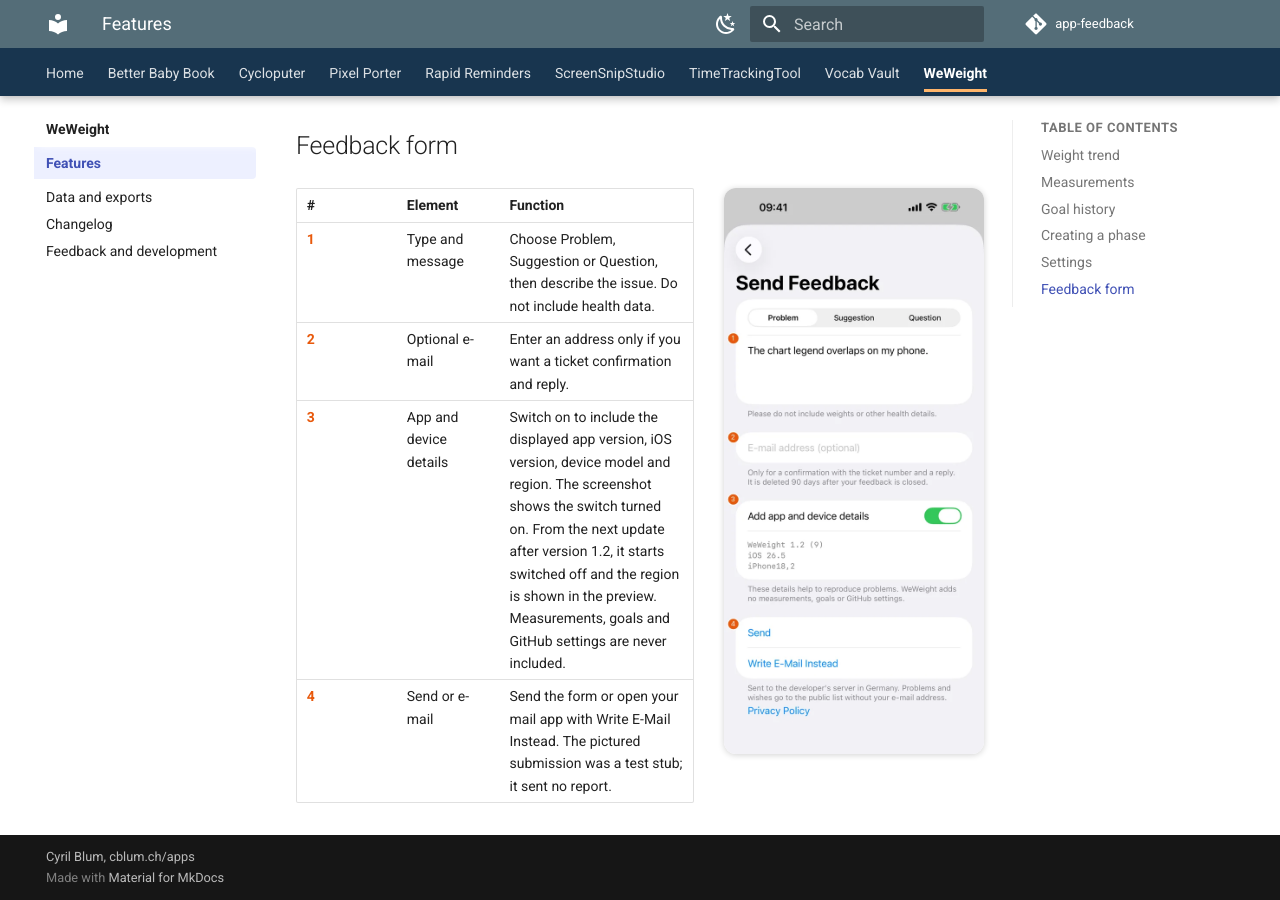
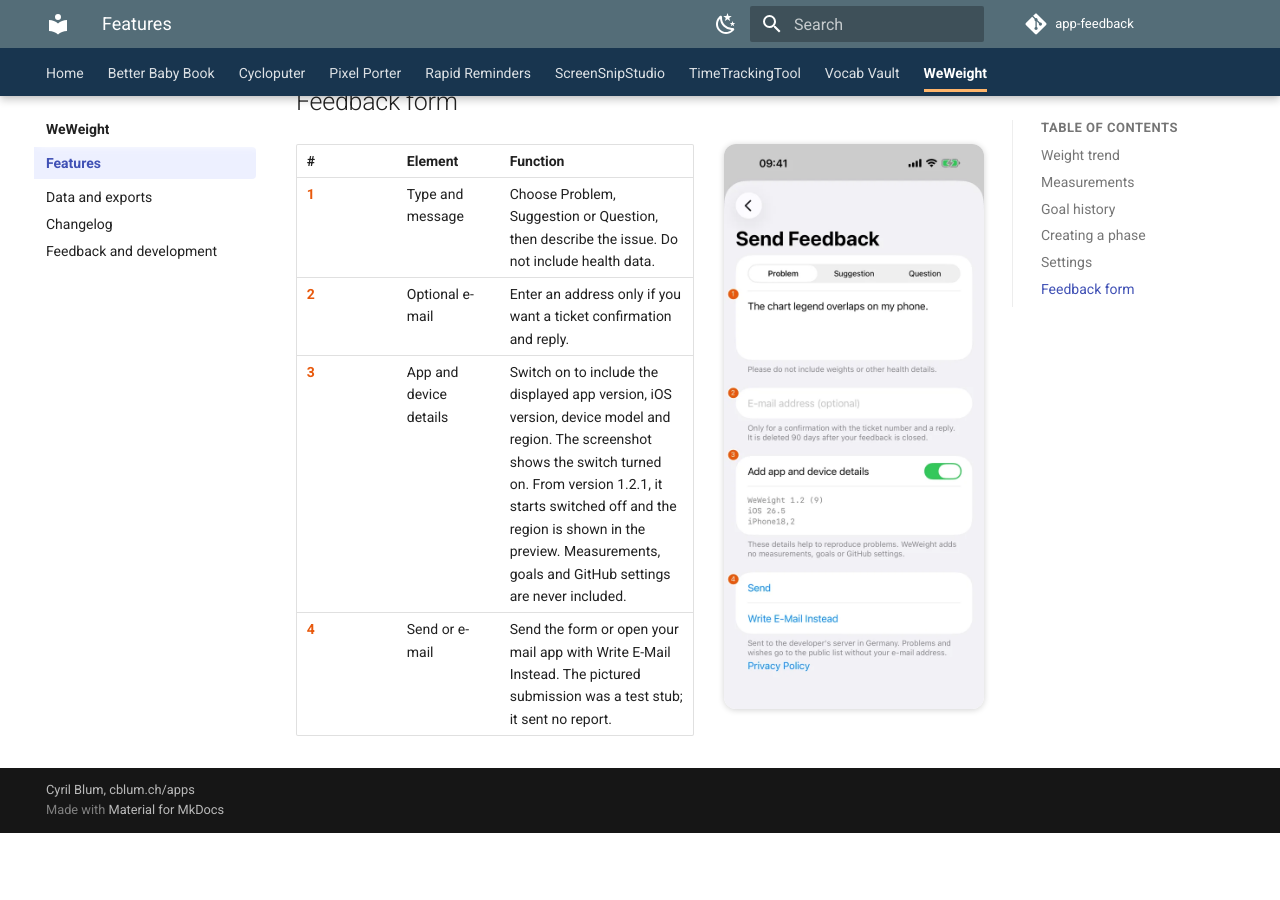
Before and after one commit to CyrilBlum/app-feedback, an MkDocs documentation site: the page built from docs/weweight/features.md, in a window 1280 px wide and 900 px high, scrolled down 3828 px. Built offline with MkDocs 1.6.1 and Material for MkDocs 9.7.7, drawn with Linux system fonts in a browser that asks for light colours; comment, search, counter and statistics services are not loaded; after the commit the page ends 4661 px from its top, so only the background shows below that; some of the changed text lies outside the part shown.

Commit message:
WeWeight guide: version 1.2.1, changelog sync
Co-Authored-By: Claude Opus 5.5 <noreply@anthropic.com>

```diff
--- a/docs/weweight/features.md
+++ b/docs/weweight/features.md
@@ -35,7 +35,7 @@ The screenshots show fictional demonstration data in WeWeight 1.2 (9), captured
 | # | Element | Function |
 | --- | --- | --- |
 | 1 | Add measurement | Use + to enter a weight in kilograms and a date, then Save. Tap a manual entry to edit it. Done closes the number keyboard. |
-| 2 | Import Weight from Health | Read body-weight measurements from Health after granting access. Progress and a result are shown. From the next update after version 1.2, Cancel Health Import stops a running import and keeps the measurements imported earlier. |
+| 2 | Import Weight from Health | Read body-weight measurements from Health after granting access. Progress and a result are shown. From version 1.2.1, Cancel Health Import stops a running import and keeps the measurements imported earlier. |
 | 3 | Delete Imported Copies | Remove WeWeight’s imported copies after confirmation. Manual entries and the data in Health stay. |
 | 4 | Measurement list | Each row shows its date, weight and source. Swipe a manual entry to delete it, then confirm. Sample labels appear only in these fictional demonstration captures. |
 
@@ -72,7 +72,7 @@ The screenshots show fictional demonstration data in WeWeight 1.2 (9), captured
 
 | # | Element | Function |
 | --- | --- | --- |
-| 1 | Save or cancel | Save a valid phase. Cancel closes the editor. From the next update after version 1.2, Cancel asks before discarding unsaved changes, and an editor that was open when WeWeight was closed reopens with your entries on the next launch. The measurement editor behaves the same way. |
+| 1 | Save or cancel | Save a valid phase. Cancel closes the editor. From version 1.2.1, Cancel asks before discarding unsaved changes, and an editor that was open when WeWeight was closed reopens with your entries on the next launch. The measurement editor behaves the same way. |
 | 2 | Phase and dates | Choose Bulk, Cut or Maintenance and set the start and end dates. |
 | 3 | Goal entry | Choose a target weight, percentage change or change in kilograms. Rate entry supports weekly or monthly changes. The focused field stays above the keyboard, and Done closes it. Labels describe your chosen plan and are not health recommendations. |
 
@@ -113,7 +113,7 @@ The screenshots show fictional demonstration data in WeWeight 1.2 (9), captured
 | --- | --- | --- |
 | 1 | Type and message | Choose Problem, Suggestion or Question, then describe the issue. Do not include health data. |
 | 2 | Optional e-mail | Enter an address only if you want a ticket confirmation and reply. |
-| 3 | App and device details | Switch on to include the displayed app version, iOS version, device model and region. The screenshot shows the switch turned on. From the next update after version 1.2, it starts switched off and the region is shown in the preview. Measurements, goals and GitHub settings are never included. |
+| 3 | App and device details | Switch on to include the displayed app version, iOS version, device model and region. The screenshot shows the switch turned on. From version 1.2.1, it starts switched off and the region is shown in the preview. Measurements, goals and GitHub settings are never included. |
 | 4 | Send or e-mail | Send the form or open your mail app with Write E-Mail Instead. The pictured submission was a test stub; it sent no report. |
 
 </div>
```
Also changed, not shown: docs/weweight/changelog.md (+17 -6 lines), docs/weweight/data-and-exports.md (+2 -2 lines), docs/weweight/index.md (+1 -1 lines).
